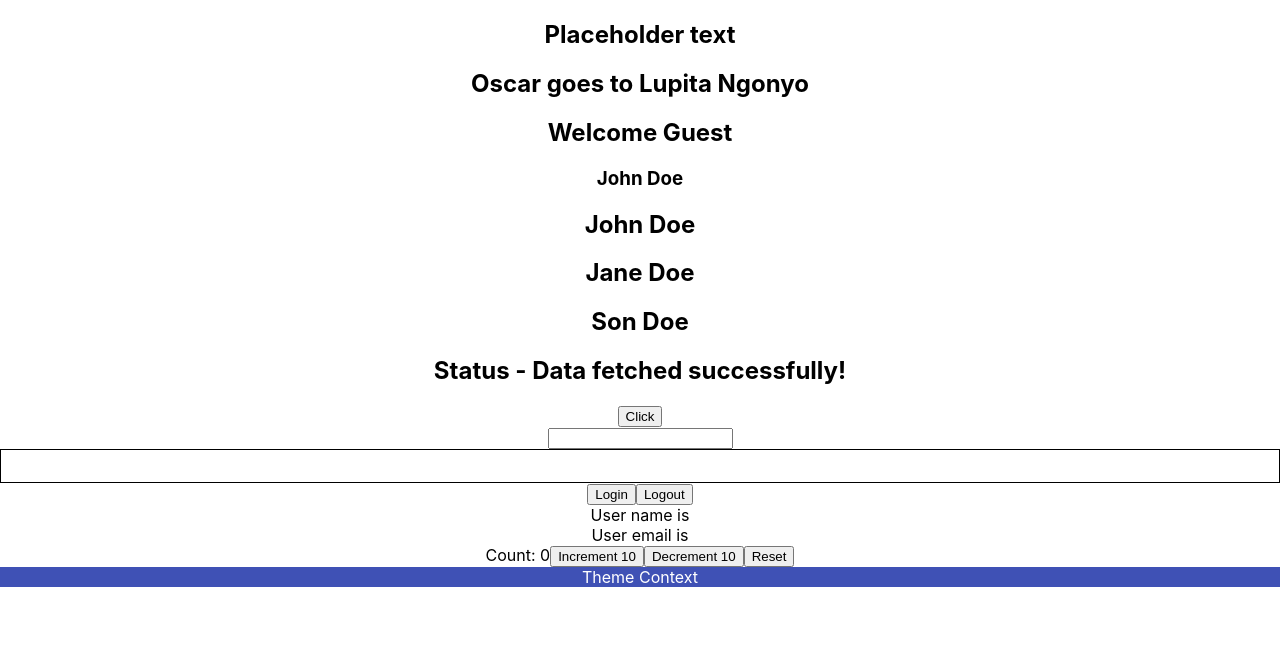
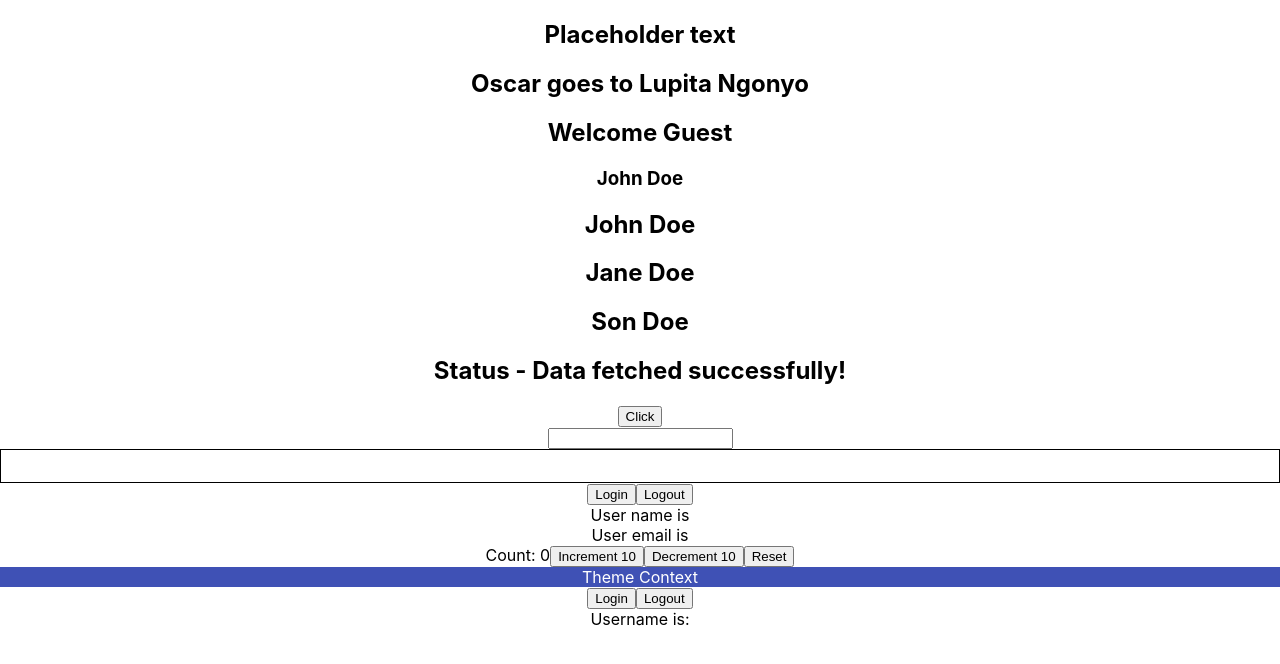
Before and after one commit to Jeremiah-Katumo/typescript-training, a React (Create React App) app: page / in a window 1280 px wide. Shown: the top 664 px of the page. Built offline with nearby package versions, Linux system fonts and the light colour scheme.

Commit message:
added UserContextProvider in App

```diff
--- a/src/App.tsx
+++ b/src/App.tsx
@@ -13,6 +13,8 @@ import { User } from './components/state/User';
 import { Counter } from './components/state/Counter';
 import { ThemeContextProvider } from './components/context/ThemeContext';
 import { Box } from './components/context/Box';
+import { UserContextProvider } from './components/context/UserContext';
+import { UserC } from './components/context/UserC';
 
 function App() {
 
@@ -58,6 +60,9 @@ function App() {
       <ThemeContextProvider>
         <Box />
       </ThemeContextProvider>
+      <UserContextProvider>
+        <UserC />
+      </UserContextProvider>
     </div>
   );
 }
```
